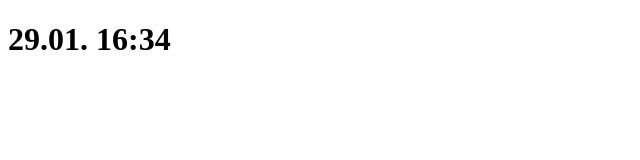
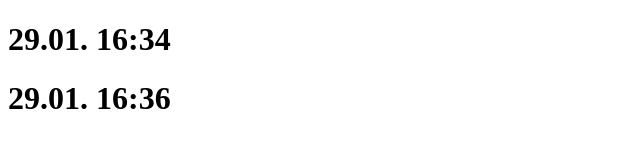
Before and after one commit to Bockinger/UebungsProjkekte, a plain HTML site: page îndex.html in a window 1280 px wide. Shown: the whole page, without its empty margins (0-640 px from the left). Drawn offline with Linux system fonts and the light colour scheme.

Commit message:
von Website

```diff
--- a/îndex.html
+++ b/îndex.html
@@ -9,6 +9,7 @@
 
 <body>
   <h1>29.01. 16:34</h1>
+  <h1>29.01. 16:36</h1>
 </body>
 
 </html>
```
